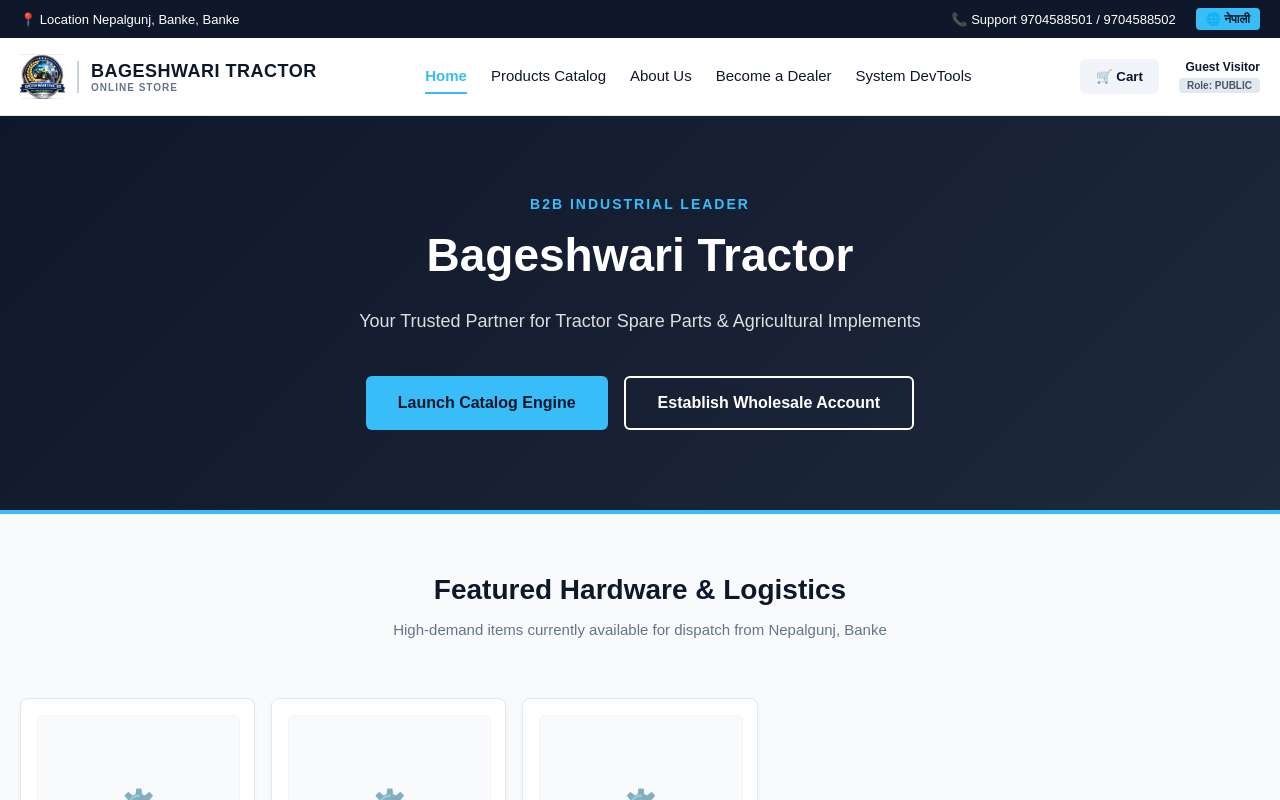
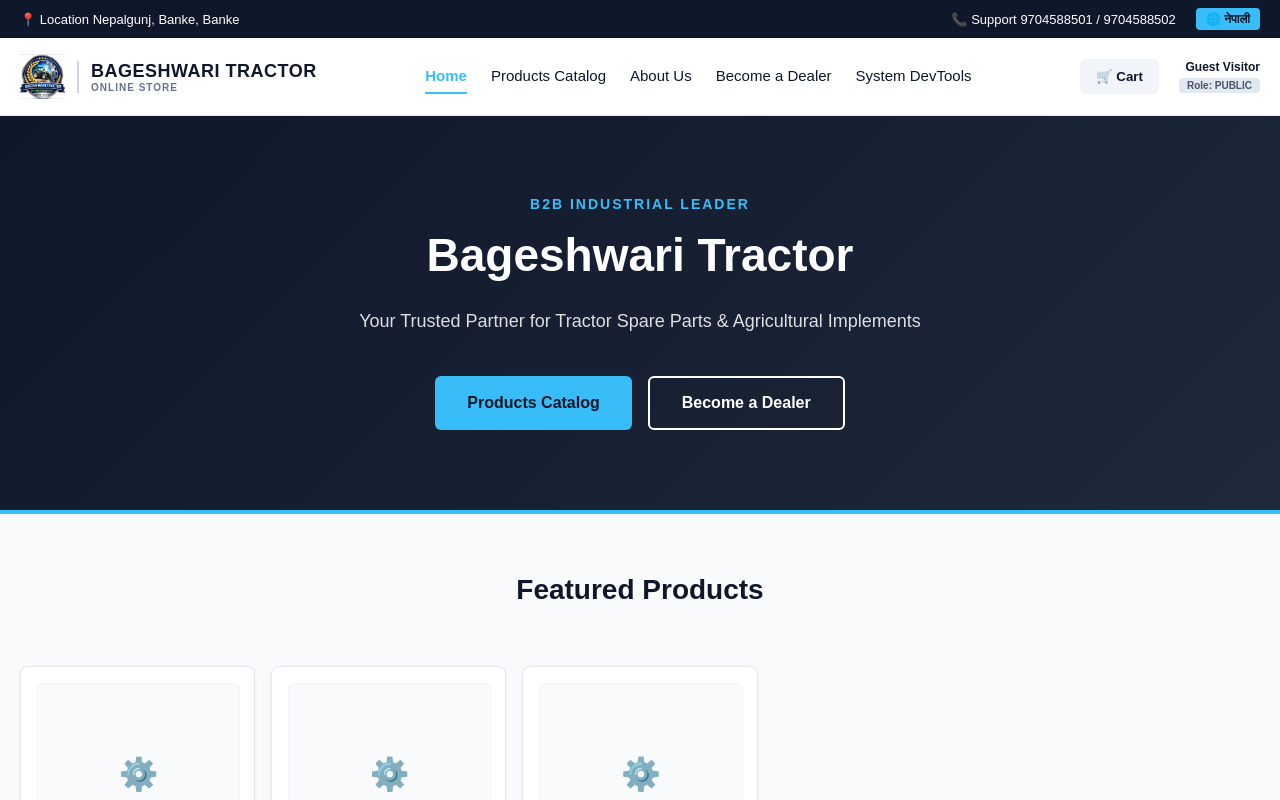
Before and after one commit to sandeep21704/bageshwari-tractor-platform, a React (Vite) app: page / in a window 1280 px wide. Shown: the top 800 px of the page. Built offline with nearby package versions, Linux system fonts and the light colour scheme.

Commit message:
Update Home.tsx

```diff
--- a/src/pages/Home.tsx
+++ b/src/pages/Home.tsx
@@ -6,23 +6,14 @@
 import { getThemeTokens } from '../utils/themeEngine';
 
 export const Home: React.FC = () => {
-  const { navigateTo, session } = useAppState();
+  const { navigateTo, session, t } = useAppState();
   const theme = getThemeTokens(GLOBAL_TENANT_DATA.currentTheme);
-
-  // Only grab products marked as "isFeatured: true" for the homepage
   const featuredProducts = B2B_PRODUCTS_CATALOG.filter(p => p.isFeatured);
 
   return (
     <div style={{ minHeight: '80vh', fontFamily: 'sans-serif' }}>
 
-      {/* 1. Dynamic Hero Banner Area */}
-      <section style={{
-        background: theme.bannerBackground,
-        color: theme.bannerTextColor,
-        padding: '80px 20px',
-        textAlign: 'center',
-        borderBottom: `4px solid ${theme.accentColor}`
-      }}>
+      <section style={{ background: theme.bannerBackground, color: theme.bannerTextColor, padding: '80px 20px', textAlign: 'center', borderBottom: `4px solid ${theme.accentColor}` }}>
         <div style={{ maxWidth: '900px', margin: '0 auto' }}>
           <span style={{ fontSize: '14px', fontWeight: 'bold', color: theme.accentColor, letterSpacing: '2px', textTransform: 'uppercase', display: 'block', marginBottom: '16px' }}>
             {GLOBAL_TENANT_DATA.businessType.replace('_', ' ')} LEADER
@@ -36,30 +27,27 @@
 
           <div style={{ display: 'flex', justifyContent: 'center', gap: '16px', flexWrap: 'wrap' }}>
             <button onClick={() => navigateTo('products')} style={{ padding: '16px 32px', backgroundColor: theme.accentColor, color: '#0f172a', border: 'none', borderRadius: '6px', fontSize: '16px', fontWeight: 'bold', cursor: 'pointer', transition: 'transform 0.2s' }}>
-              Launch Catalog Engine
+              {t('nav_products')}
             </button>
             {!session.isAuthenticated && (
               <button onClick={() => navigateTo('dealer-portal')} style={{ padding: '16px 32px', backgroundColor: 'transparent', color: '#fff', border: '2px solid #ffffff', borderRadius: '6px', fontSize: '16px', fontWeight: 'bold', cursor: 'pointer' }}>
-                Establish Wholesale Account
+                {t('nav_dealer')}
               </button>
             )}
           </div>
         </div>
       </section>
 
-      {/* 2. Featured Inventory Grid Section */}
       <section style={{ maxWidth: '1400px', margin: '0 auto', padding: '60px 20px' }}>
         <div style={{ textAlign: 'center', marginBottom: '40px' }}>
-          <h2 style={{ fontSize: '28px', color: '#0f172a', margin: '0 0 10px 0' }}>Featured Hardware & Logistics</h2>
-          <p style={{ color: '#64748b', fontSize: '15px' }}>High-demand items currently available for dispatch from {GLOBAL_TENANT_DATA.contact.hqAddress}</p>
+          <h2 style={{ fontSize: '28px', color: '#0f172a', margin: '0 0 10px 0' }}>{t('featured_title')}</h2>
         </div>
 
-        {/* We insert the Grid we built on Day 5 here! */}
         <ProductGrid products={featuredProducts} />
 
         <div style={{ textAlign: 'center', marginTop: '40px' }}>
           <button onClick={() => navigateTo('products')} style={{ padding: '12px 24px', backgroundColor: '#f1f5f9', color: '#0f172a', border: '1px solid #cbd5e1', borderRadius: '4px', fontSize: '15px', fontWeight: 'bold', cursor: 'pointer' }}>
-            View Full Inventory Pipeline →
+            {t('view_full_inventory')}
           </button>
         </div>
       </section>
```
